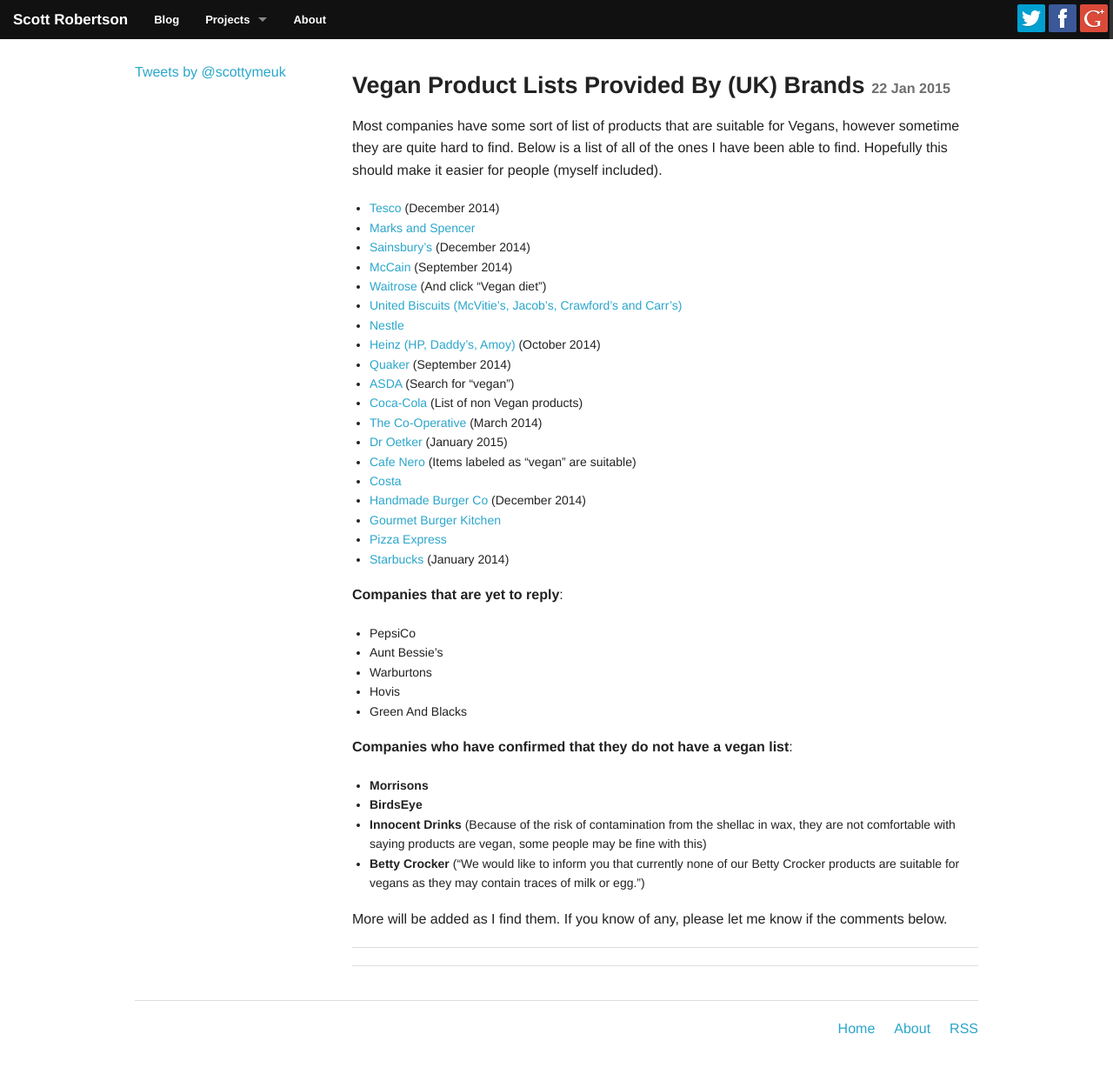
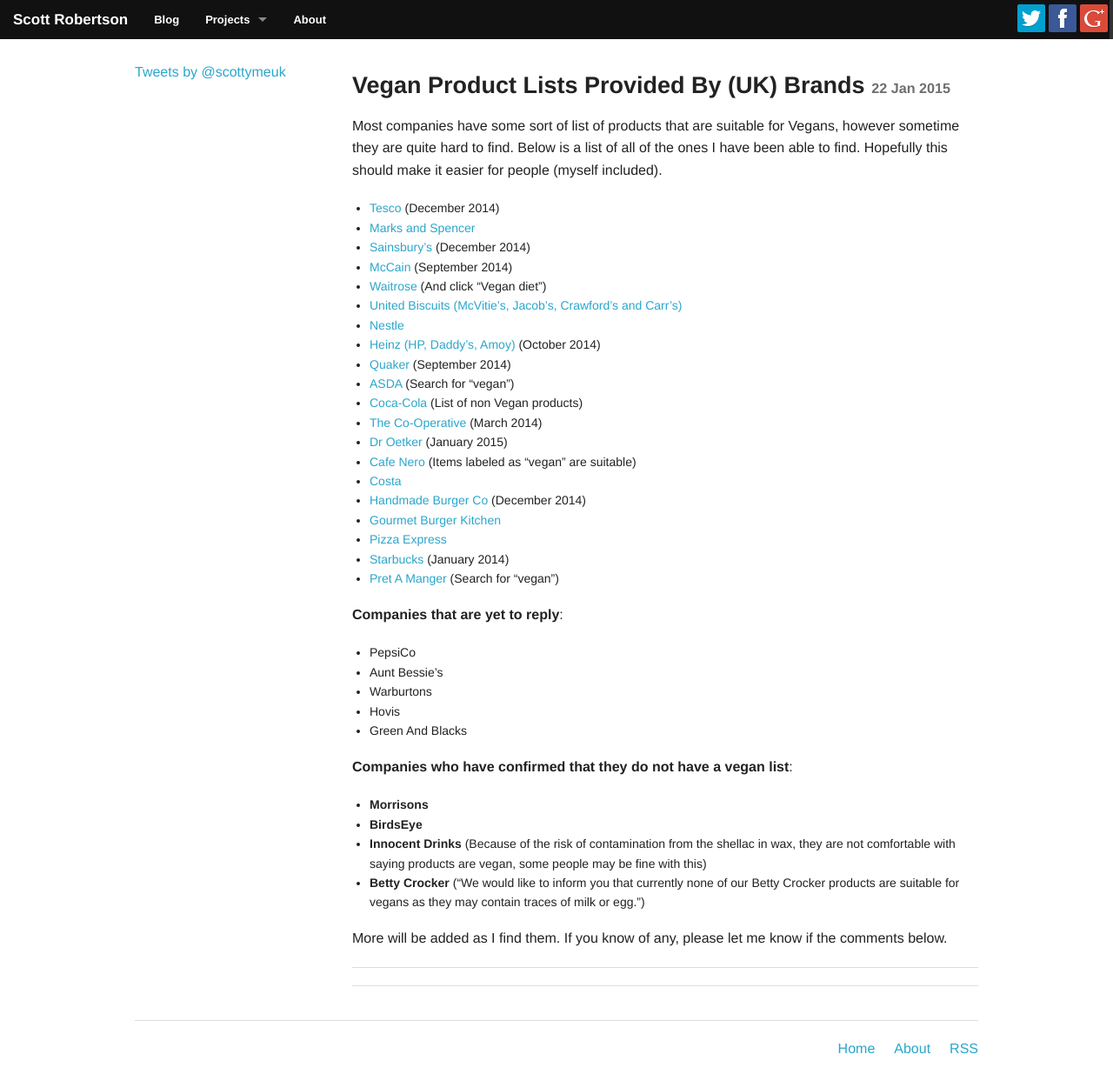
Before and after one commit to scottrobertson/scottrobertson.me, a Jekyll site: the page built from _posts/2015-01-22-uk-brands-vegan-lists.markdown, in a window 1280 px wide. Shown: the whole page at 87% size. Built offline with Jekyll 4.4.1, drawn with Linux system fonts in a browser that asks for light colours; nearby versions of some CDN libraries; Markdown is read by kramdown in place of the engine named in the settings; comment, search, counter and statistics services are not loaded; before the commit the page ends 1213 px from its top, so only the background shows below that.

Commit message:
Add Pret A Manger

```diff
--- a/_posts/2015-01-22-uk-brands-vegan-lists.markdown
+++ b/_posts/2015-01-22-uk-brands-vegan-lists.markdown
@@ -26,6 +26,7 @@
 - [Gourmet Burger Kitchen](http://www.gbk.co.uk/assets/img/pdfMenus/GBK-AllergyMenu.pdf)
 - [Pizza Express](http://www.pizzaexpress.com/uploads/documents/allergy.pdf)
 - [Starbucks](https://upload.scottrobertson.me/eRfCJoAC1e2X4.html) (January 2014)
+- [Pret A Manger](http://www.pret.com/files/uk/nutritionals/allergen_guide.pdf) (Search for "vegan")
 
 **Companies that are yet to reply**:
 
```
